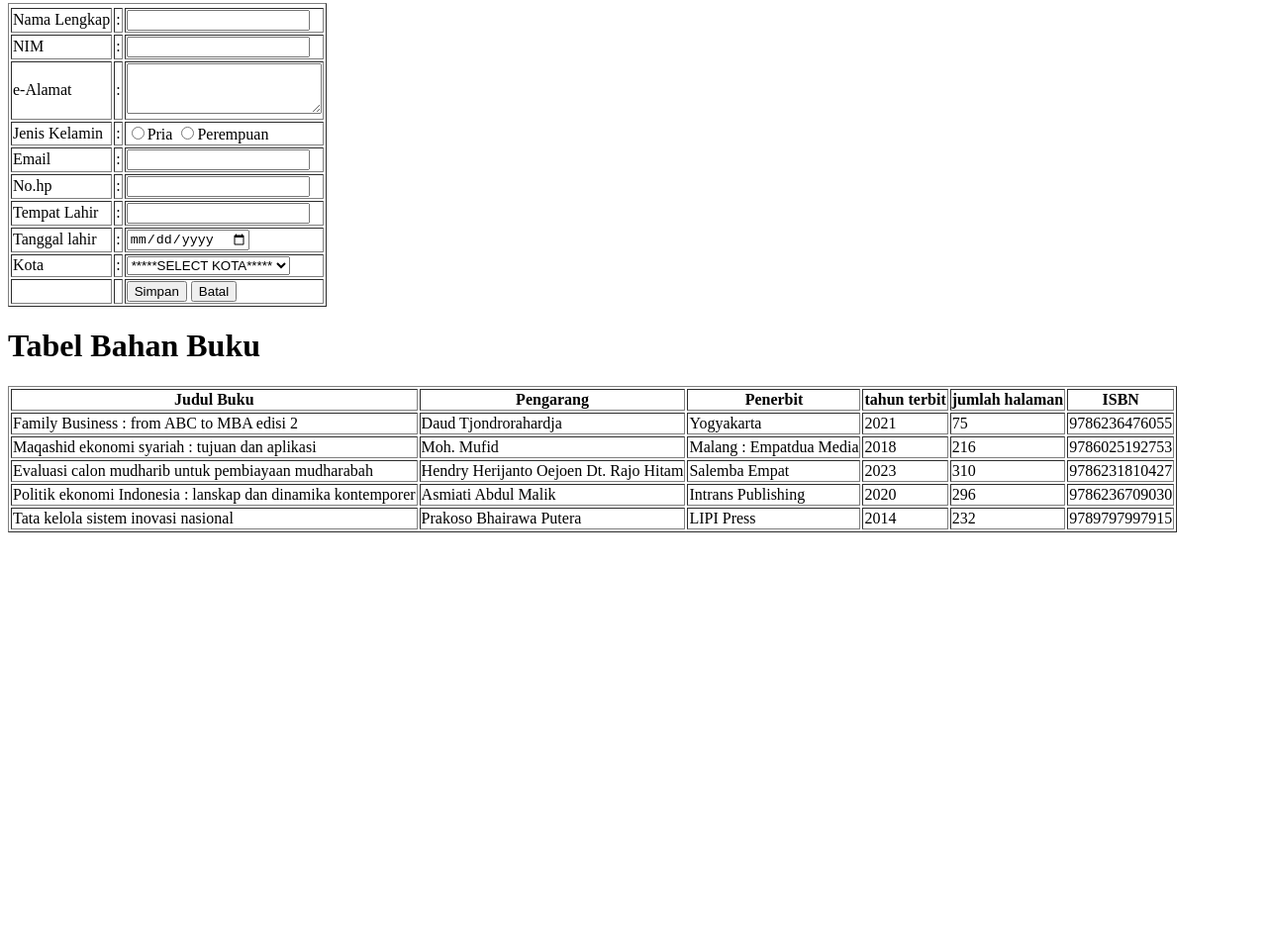
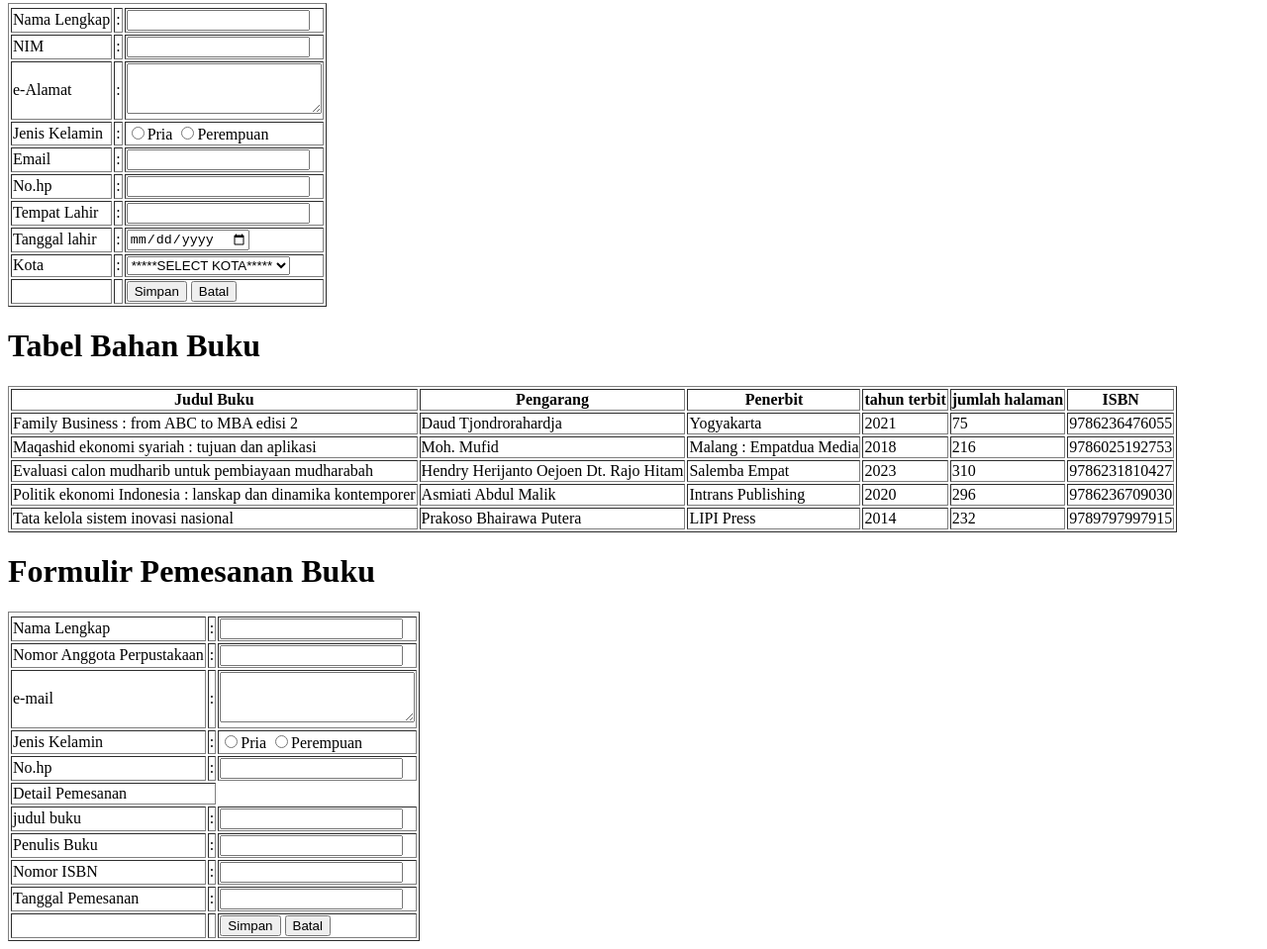
Before and after one commit to lastrigorat/lastrilibray, a plain HTML site: page index.html in a window 1280 px wide. Shown: the part 967-1926 px from the top of the page at 99% size. Before the commit the page ends 1513 px from the top, so only its background shows below. Drawn offline with Linux system fonts and the light colour scheme.

Commit message:
Update index.html

```diff
--- a/index.html
+++ b/index.html
@@ -205,6 +205,79 @@
 
 </table>
 
+<body>
+<table border="1">
+<tr>
+<body>
+    <h1>Formulir Pemesanan Buku</h1>
+</body>
+
+<body>
+
+<tr>
+<td>Nama Lengkap</td>
+<td>:</td>
+<td><input type="text"></td>
+</tr>
+
+<tr>
+<td>Nomor Anggota Perpustakaan</td>
+<td>:</td>
+<td><input type="text"></td>
+</tr>
+
+<tr>
+<td>e-mail</td>
+<td>:</td>
+<td><textarea cols="22" rows="3" ></textarea></td>
+</tr>
+
+<tr>
+<td>Jenis Kelamin</td>
+<td>:</td>
+<td><input type="radio" name='jenis_kelamin' value='pria'/>Pria
+<input type="radio" name='jenis_kelamin' value='perempuan'/>Perempuan</td>
+</tr>
+<tr>
+<td>No.hp</td>
+<td>:</td>
+<td><input type="numer"></td>
+</tr>
+
+<tr>
+             <td colspan="2">Detail Pemesanan</td>
+  </tr>
+
+<body>
+<td>judul buku</td>
+<td>:</td>
+<td><input type="text"></td>
+</tr>
+
+<td>Penulis Buku</td>
+<td>:</td>
+<td><input type="text"></td>
+</tr>
+
+<td>Nomor ISBN</td>
+<td>:</td>
+<td><input type="text"></td>
+</tr>
+
+<td>Tanggal Pemesanan</td>
+<td>:</td>
+<td><input type="text"></td>
+</tr>
+<tr>
+<td>&nbsp;</td>
+<td>&nbsp;</td>
+<td><input type="submit" name="submit" value="Simpan"/>
+<input type="reset" name="reset" value="Batal" /></td>
+</tr>
+
+</table>
+
+
 
 
 
```
